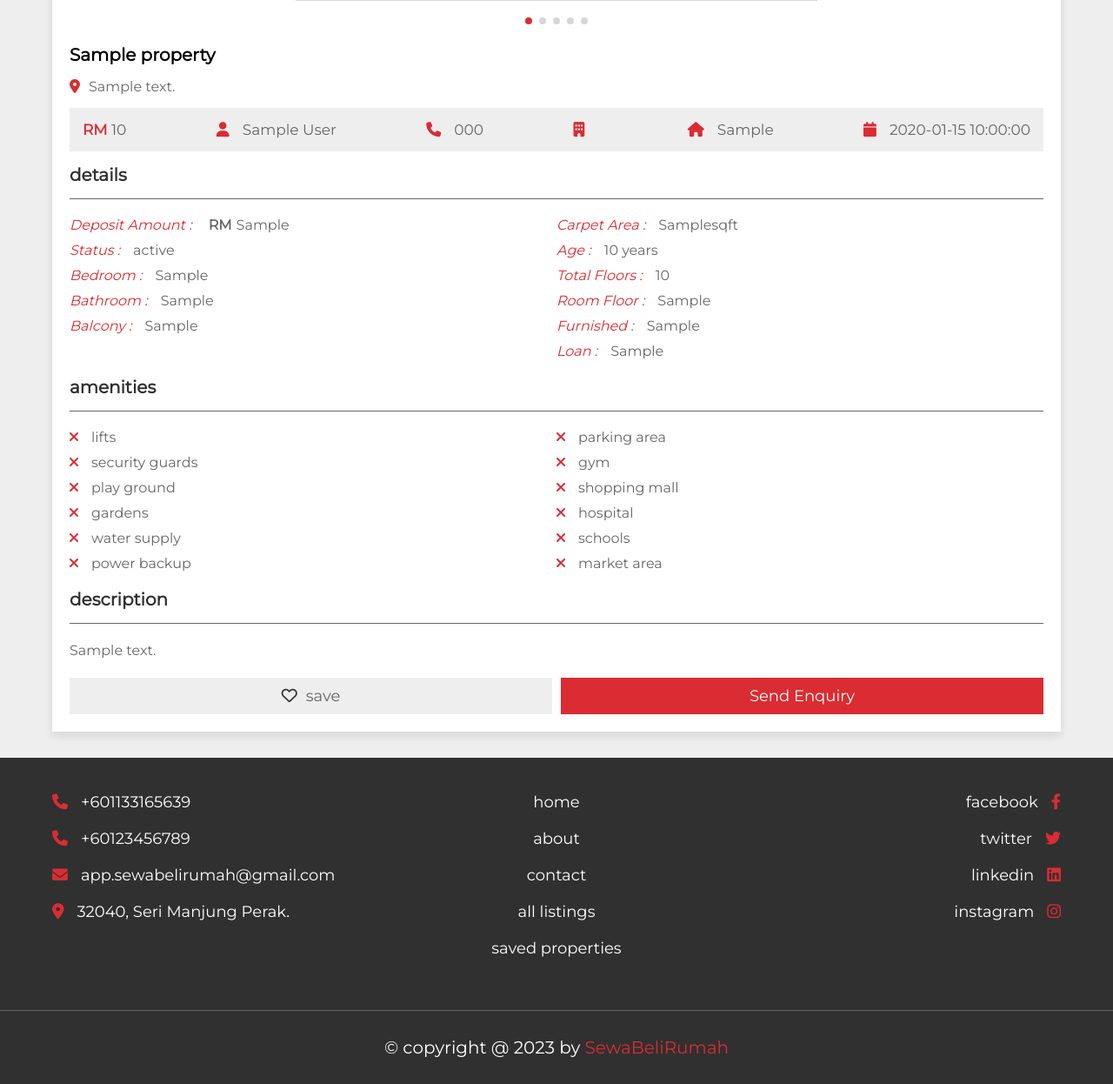
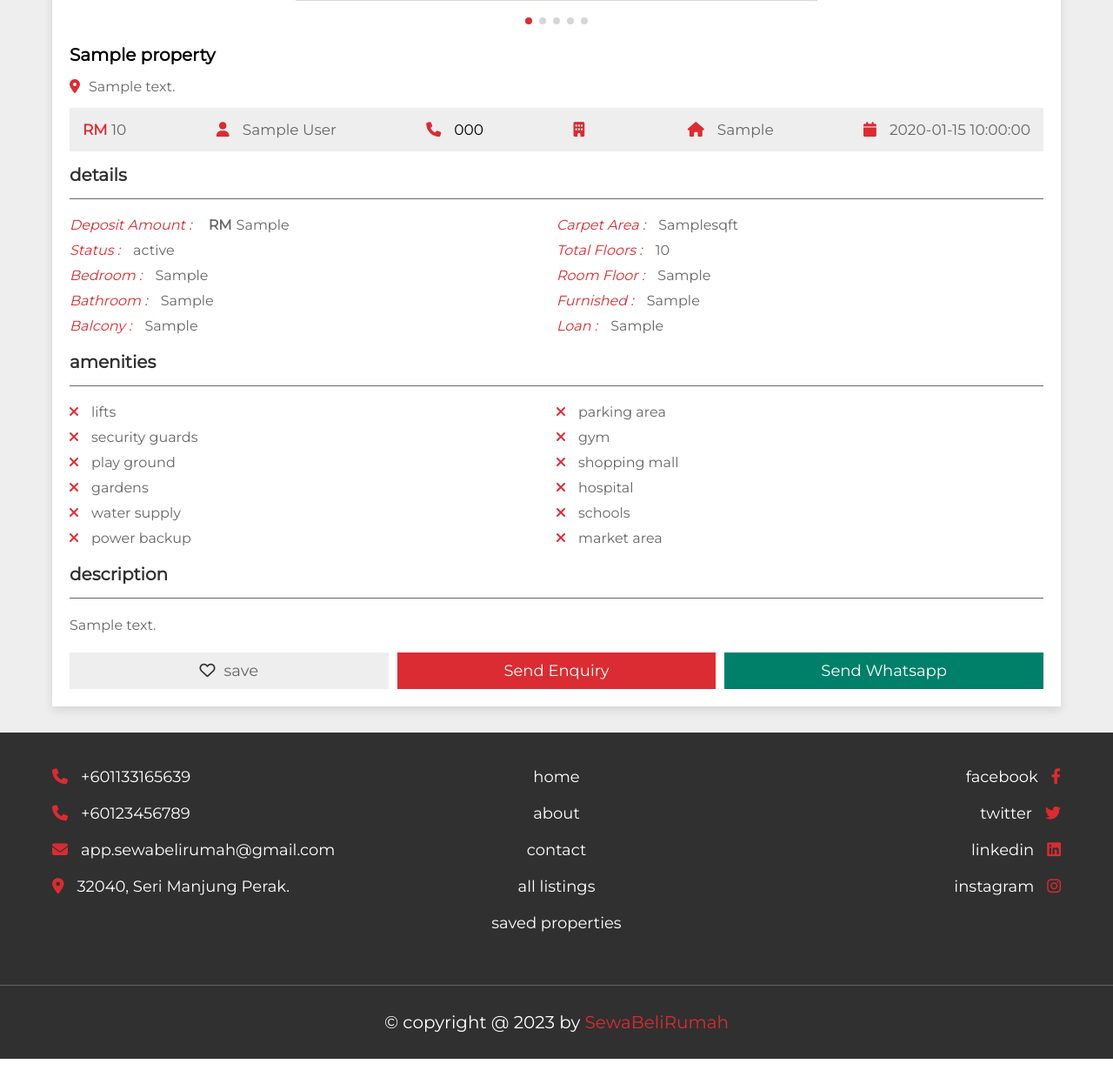
Before and after one commit to SahirRadzi/sewabelirumah, a PHP site: page /view_property.php?get_id=1 in a window 1280 px wide. Shown: the part 623-1869 px from the top of the page at 87% size. After the commit the page ends 1840 px from the top, so only its background shows below. Run offline with PHP 8.4, Linux system fonts and the light colour scheme; tables that the repository leaves empty or names only in its code hold one stand-in row (values such as "Sample post"); grey boxes marked "Sample" are stand-in pictures.

Commit message:
fix major problem

```diff
--- a/components/footer.php
+++ b/components/footer.php
@@ -12,7 +12,7 @@
       </div>
 
       <div class="box">
-         <a href="home.php"><span>home</span></a>
+         <a href="index.php"><span>home</span></a>
          <a href="about.php"><span>about</span></a>
          <a href="contact.php"><span>contact</span></a>
          <a href="listings.php"><span>all listings</span></a>
--- a/css/style.css
+++ b/css/style.css
@@ -2,6 +2,7 @@
 
 :root {
   --main-color: #da2c32;
+  --whatsapp: #008069;
   --light-color: #666;
   --light-bg: #eee;
   --white: #fff;
@@ -84,12 +85,28 @@ section {
   text-transform: capitalize;
 }
 
+.btn-whatsapp {
+  margin-top: 1rem;
+  padding: 1rem 3rem;
+  background-color: var(--whatsapp);
+  color: var(--white);
+  cursor: pointer;
+  text-align: center;
+  font-size: 1.8rem;
+  text-transform: capitalize;
+}
+
 .btn:hover,
 .inline-btn:hover {
   background-color: var(--black);
 }
 
-.btn {
+.btn-whatsapp:hover {
+  text-transform: uppercase;
+}
+
+.btn,
+.btn-whatsapp {
   display: block;
   width: 100%;
 }
--- a/my_listings.php
+++ b/my_listings.php
@@ -119,7 +119,7 @@ if(isset($_POST['delete'])){
          <p><i class="far fa-image"></i><span><?= $total_images; ?></span></p>
          <img src="uploaded_files/<?= $fetch_property['image_01']; ?>" alt="">
       </div>
-      <div class="price"><i class="fas fa-indian-rupee-sign"></i><span><?= $fetch_property['price']; ?></span></div>
+      <div class="price"><b>RM <span><?= $fetch_property['price']; ?></span></b></div>
       <h3 class="name"><?= $fetch_property['property_name']; ?></h3>
       <p class="location"><i class="fas fa-map-marker-alt"></i><span><?= $fetch_property['address']; ?></span></p>
       <div class="flex-btn">
--- a/search.php
+++ b/search.php
@@ -266,7 +266,7 @@ if(isset($_POST['h_search'])){
             <div class="flex">
                <p><i class="fas fa-house"></i><span><?= $fetch_property['type']; ?></span></p>
                <p><i class="fas fa-tag"></i><span><?= $fetch_property['offer']; ?></span></p>
-               <p><i class="fas fa-bed"></i><span><?= $fetch_property['bhk']; ?> BHK</span></p>
+               <p><i class="fas fa-bed"></i><span><?= $fetch_property['bedroom']; ?>Bedroom, <?= $fetch_property['bathroom']; ?>Bathroom</span></p>
                <p><i class="fas fa-trowel"></i><span><?= $fetch_property['status']; ?></span></p>
                <p><i class="fas fa-couch"></i><span><?= $fetch_property['furnished']; ?></span></p>
                <p><i class="fas fa-maximize"></i><span><?= $fetch_property['carpet']; ?>sqft</span></p>
@@ -274,6 +274,7 @@ if(isset($_POST['h_search'])){
             <div class="flex-btn">
                <a href="view_property.php?get_id=<?= $fetch_property['id']; ?>" class="btn">view property</a>
                <input type="submit" value="send enquiry" name="send" class="btn">
+               <a href="https://api.whatsapp.com/send?phone=6<?=$fetch_user['number'];?>&text=Berminat...%20<?=$fetch_property['property_name'];?>%20%21%20%20RM%20<?=$fetch_property['price'];?>" class="btn-whatsapp">send whatsapp</a>
             </div>
          </div>
       </form>
--- a/view_property.php
+++ b/view_property.php
@@ -84,7 +84,7 @@ include 'components/save_send.php';
       <div class="info">
          <p><span style="color: #da2c32;"><b>RM </b></span><span><?= $fetch_property['price']; ?></span></p>
          <p><i class="fas fa-user"></i><span><?= $fetch_user['name']; ?></span></p>
-         <p><i class="fas fa-phone"></i><a href="tel:1234567890"><?= $fetch_user['number']; ?></a></p>
+         <p><i class="fas fa-phone"></i><?= $fetch_user['number']; ?></p>
          <p><i class="fas fa-building"></i><span><?= $fetch_property['type']; ?></span></p>
          <p><i class="fas fa-house"></i><span><?= $fetch_property['offer']; ?></span></p>
          <p><i class="fas fa-calendar"></i><span><?= $fetch_property['date']; ?></span></p>
@@ -100,7 +100,6 @@ include 'components/save_send.php';
          </div>
          <div class="box">
             <p><i>Carpet Area :</i><span><?= $fetch_property['carpet']; ?>sqft</span></p>
-            <p><i>Age :</i><span><?= $fetch_property['age']; ?> years</span></p>
             <p><i>Total Floors :</i><span><?= $fetch_property['total_floors']; ?></span></p>
             <p><i>Room Floor :</i><span><?= $fetch_property['room_floor']; ?></span></p>
             <p><i>Furnished :</i><span><?= $fetch_property['furnished']; ?></span></p>
@@ -142,6 +141,7 @@ include 'components/save_send.php';
             }
          ?>
          <input type="submit" value="send enquiry" name="send" class="btn">
+         <a href="https://api.whatsapp.com/send?phone=6<?=$fetch_user['number'];?>&text=Berminat...%20<?=$fetch_property['property_name'];?>%20%21%20%20RM%20<?=$fetch_property['price'];?>" class="btn-whatsapp">send whatsapp</a>
       </form>
    </div>
    <?php
```
Also changed, not shown: index.php (+10 -0 lines), post_property.php (+2 -6 lines), uploaded_files/21jqy7dmS7ac0gcmxmc9.jpg (added), uploaded_files/FrqzTM1WDvbHrWzGLqAN.jpg (added), uploaded_files/He7erFeorKa9lPR2C5tD.jpg (added), uploaded_files/JpONtADiRST3CRxghLAA.jpg (added), uploaded_files/batY5jGBwJ1Ob26X3HFj.jpg (added).
